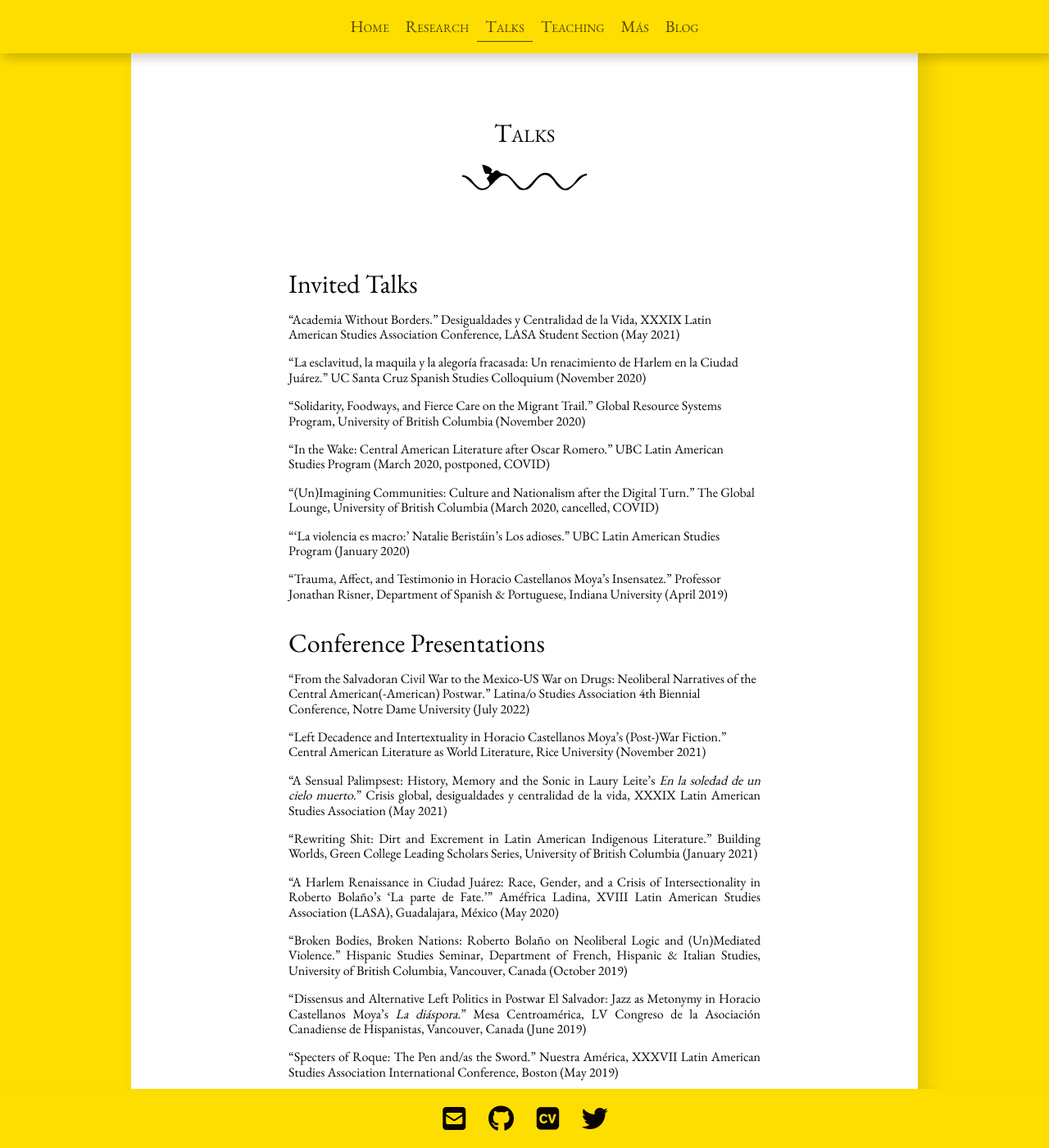
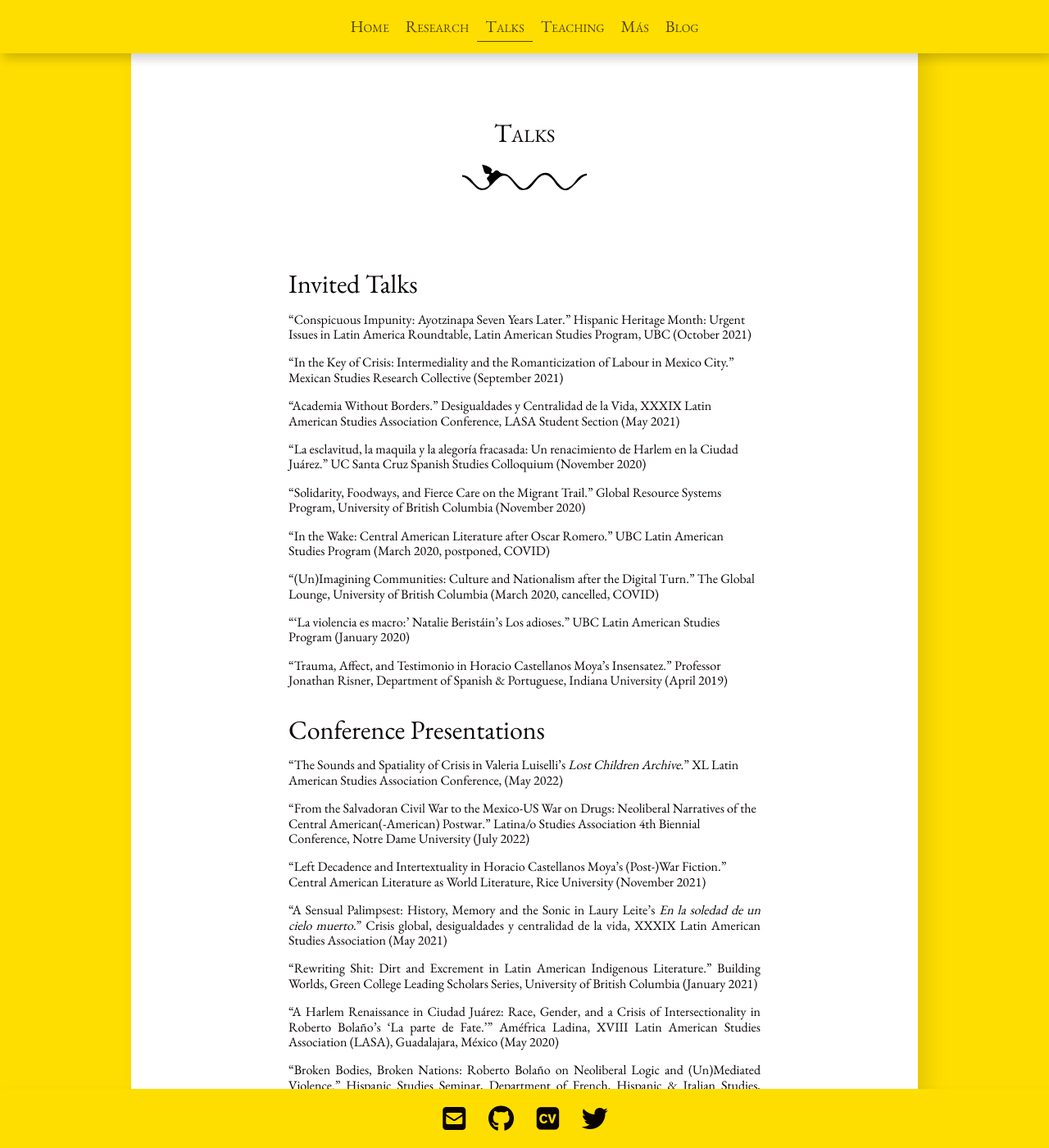
Before and after one commit to dajmcdon/tamara-site, a Jekyll site: the page built from talks.md, in a window 1280 px wide and 1400 px high. Shown: the whole window at 82% size. Built offline with Jekyll 4.4.1, drawn with Linux system fonts in a browser that asks for light colours; nearby versions of some CDN libraries; some web fonts are replaced; some of the changed text lies outside the part shown.

```diff
--- a/talks.md
+++ b/talks.md
@@ -6,6 +6,8 @@ divider: sion2
 
 
 ## Invited Talks
+* “Conspicuous Impunity: Ayotzinapa Seven Years Later.” Hispanic Heritage Month: Urgent Issues in Latin America Roundtable, Latin American Studies Program, UBC (October 2021)
+* “In the Key of Crisis: Intermediality and the Romanticization of Labour in Mexico City.” Mexican Studies Research Collective (September 2021)
 * “Academia Without Borders.” Desigualdades y Centralidad de la Vida, XXXIX Latin American Studies Association Conference, LASA Student Section (May 2021)
 * "La esclavitud, la maquila y la alegoría fracasada: Un renacimiento de Harlem en la Ciudad Juárez.” UC Santa Cruz Spanish Studies Colloquium (November 2020)
 * “Solidarity, Foodways, and Fierce Care on the Migrant Trail.” Global Resource Systems Program, University of British Columbia (November 2020)
@@ -16,6 +18,7 @@ divider: sion2
 
 ## Conference Presentations
 
+* “The Sounds and Spatiality of Crisis in Valeria Luiselli’s _Lost Children Archive_.” XL Latin American Studies Association Conference, (May 2022)
 * “From the Salvadoran Civil War to the Mexico-US War on Drugs: Neoliberal Narratives of the Central American(-American) Postwar.” Latina/o Studies Association 4th Biennial Conference, Notre Dame University (July 2022)
 * “Left Decadence and Intertextuality in Horacio Castellanos Moya’s (Post-)War Fiction.” Central American Literature as World Literature, Rice University (November 2021)
 * “A Sensual Palimpsest: History, Memory and the Sonic in Laury Leite’s _En la soledad de un cielo muerto_.” Crisis global, desigualdades y centralidad de la vida, XXXIX Latin American Studies Association (May 2021)
@@ -63,6 +66,7 @@ divider: sion2
 * “Duœling Discourses: Luis Rafael Sánchez’s _Quíntuples_.” Tenth Annual Hawaii International Conference on Arts and Humanities (January 2012)
 
 ## Sessions Organized
+* Joint Session, Co-Organizer (with Prof. Ali Kulez, Boston College), “Reframing Crisis in Contemporary Latin American Literature.” _Polarización socioambiental y rivalidad entre grandes potencias_, XL Latin American Studies Association Conference (May 2022)
 * Co-Organizer (with [Prof. Amanda Smith](https://smith.sites.ucsc.edu), UC Santa Cruz), “Sensible Disruptions: Soundscapes in Contemporary Latin American Literature.” _Crisis global, desigualdades y centralidad de la vida_, XXXIX Latin American Studies Association (May 2021)
 * Co-Organizer (with Profs. Yankai Cao and Katie Marshall, UBC), “Waste Not: Rethinking Poop through Bugs, Books and Power.” Building Worlds, Green College Leading Scholars Series, University of British Columbia (January 2021)
 * Co-Organizer (with Prof. Amanda Smith, UC Santa Cruz), "Listening in Latin America: Narrative Soundscapes & Literary Aurality." _MLA Convention: Persistence_, Toronto (January 2021)
```
Also changed, not shown: research.md (+2 -1 lines), 1 other file.
